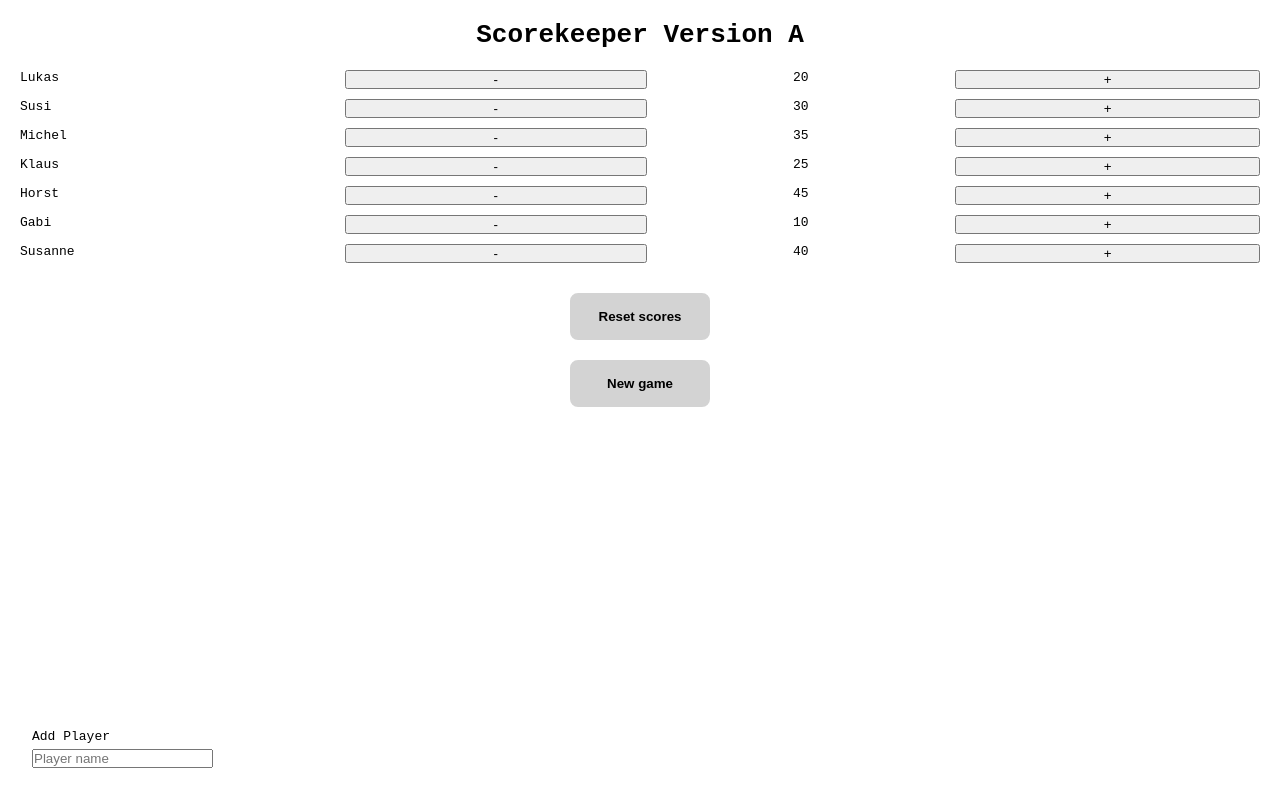
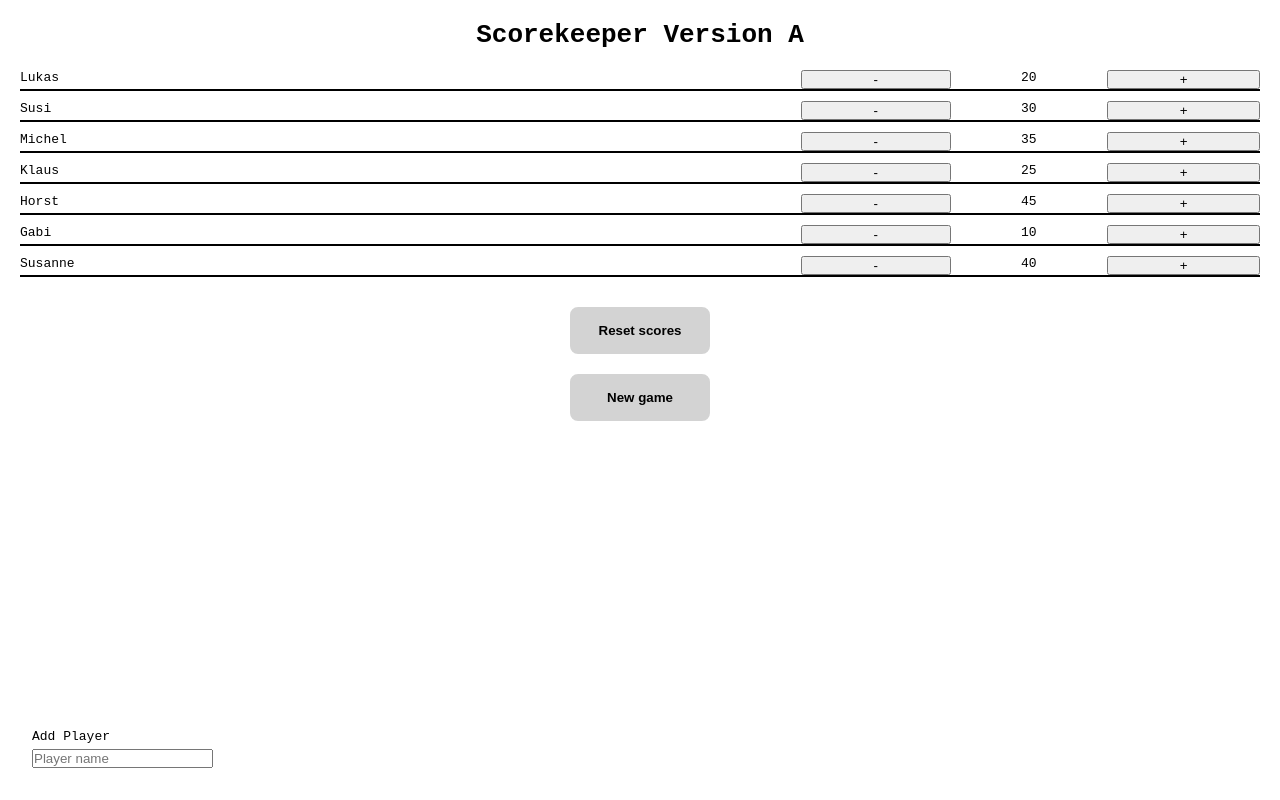
Before and after one commit to bensle/scorekeeper-app, a React (Create React App) app: page / in a window 1280 px wide. Built offline with nearby package versions, Linux system fonts and the light colour scheme.

Commit message:
Add width

```diff
--- a/src/Player.css
+++ b/src/Player.css
@@ -7,11 +7,12 @@
 .Player {
   display: grid;
   grid-auto-flow: column;
+  border-bottom: solid 2px;
 }
 
 /* wenn Player ohne feste breit  -> buttons unterschiedliche Größe?! */
 .Player__name {
-  width: 2rem;
+  width: 50vw;
 }
 .Player__score {
   text-align: center;
```
